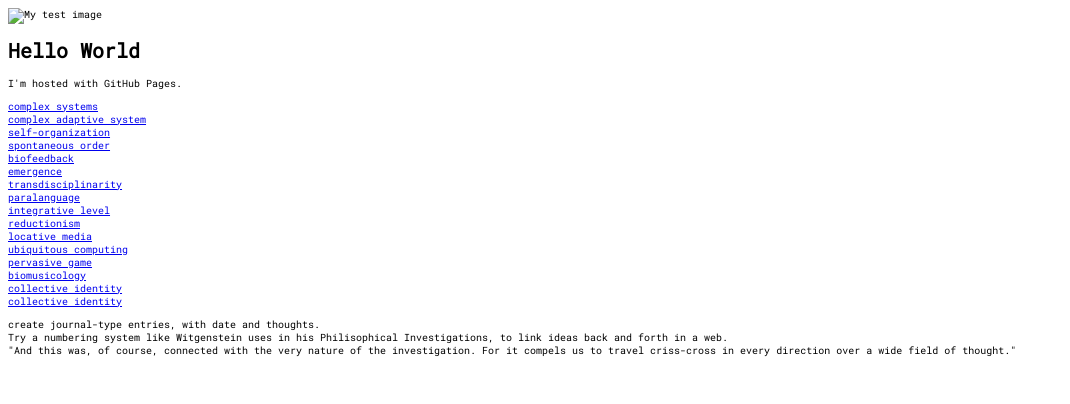
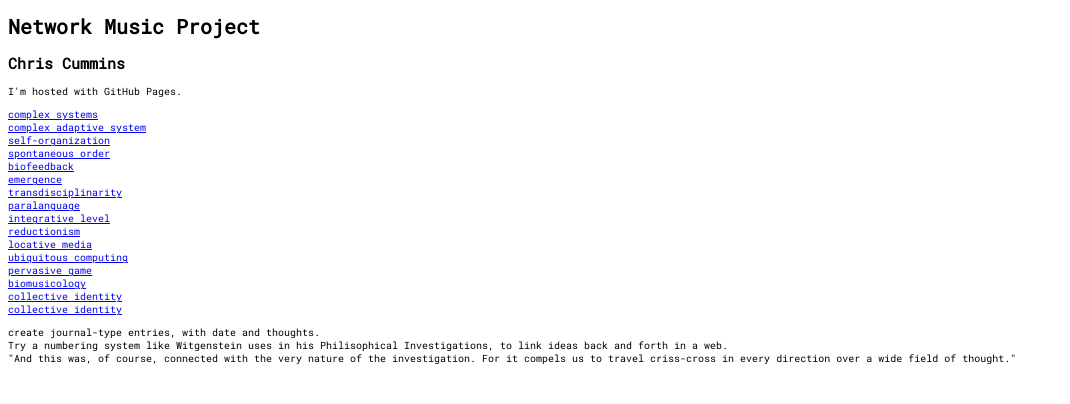
Before and after one commit to ccsounds/ccsounds.github.io, a plain HTML site: page index.html in a window 1280 px wide. Shown: the whole page, without its empty margins (0-1070 px from the left). Drawn offline with Linux system fonts and the light colour scheme.

Commit message:
Update index.html

```diff
--- a/index.html
+++ b/index.html
@@ -7,8 +7,8 @@
         <title>WEBSITE</title>
     </head>
     <body>
-        <img src="" alt="My test image">
-        <h1>Hello World</h1>
+        <h1>Network Music Project</h1>
+        <h2>Chris Cummins</h2>
         <p>I'm hosted with GitHub Pages.</p>
         <a href="https://en.wikipedia.org/wiki/Complex_system">complex systems</a>
         <br>
```
